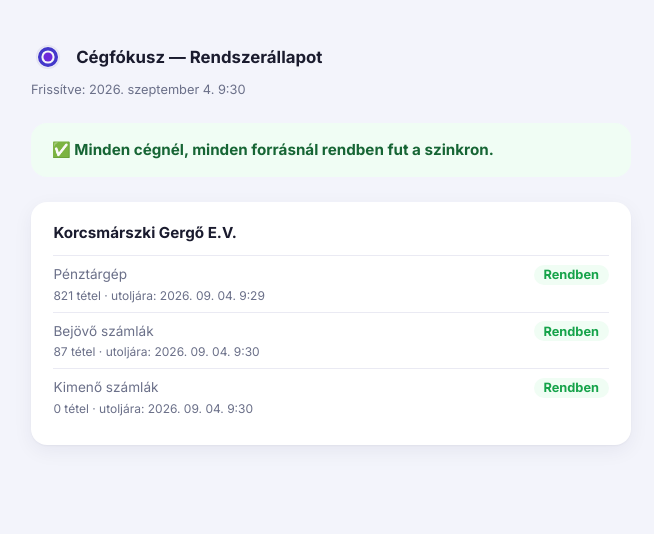
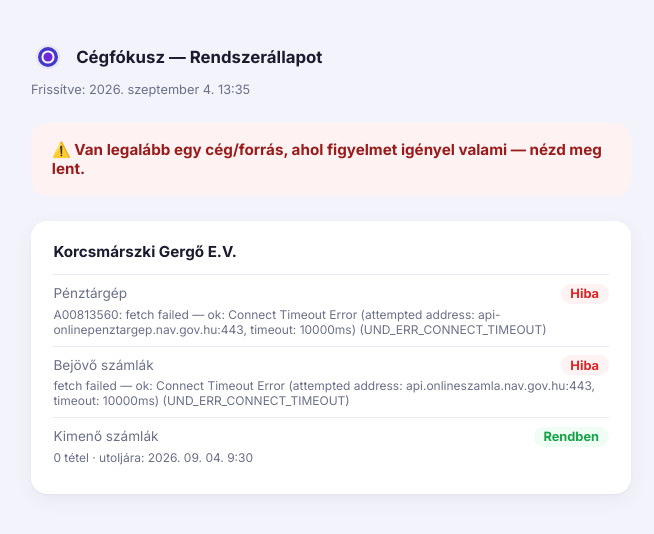
Before and after one commit to Asera0202/nav-afa-monitor, a website: page public/status.html in a window 1280 px wide. Shown: the whole page, without its empty margins (309-963 px from the left). Drawn offline with Linux system fonts and the light colour scheme.

Commit message:
Napi NAV-szinkron + állapot-frissítés: 2026-09-04

```diff
--- a/public/status.html
+++ b/public/status.html
@@ -49,10 +49,10 @@
       <img src="favicon.svg" alt="Cégfókusz">
       <div class="title">Cégfókusz — Rendszerállapot</div>
     </div>
-    <div class="updated">Frissítve: 2026. szeptember 4. 9:30</div>
+    <div class="updated">Frissítve: 2026. szeptember 4. 13:35</div>
 
-    <div class="overall-banner overall-ok">
-      ✅ Minden cégnél, minden forrásnál rendben fut a szinkron.
+    <div class="overall-banner overall-bad">
+      ⚠️ Van legalább egy cég/forrás, ahol figyelmet igényel valami — nézd meg lent.
     </div>
 
 
@@ -61,13 +61,13 @@
 
           <div class="source-row">
             <div class="source-name">Pénztárgép</div>
-            <div class="source-status status-ok">Rendben</div>
-            <div class="source-detail">821 tétel · utoljára: 2026. 09. 04. 9:29</div>
+            <div class="source-status status-error">Hiba</div>
+            <div class="source-detail">A00813560: fetch failed — ok: Connect Timeout Error (attempted address: api-onlinepenztargep.nav.gov.hu:443, timeout: 10000ms) (UND_ERR_CONNECT_TIMEOUT)</div>
           </div>
           <div class="source-row">
             <div class="source-name">Bejövő számlák</div>
-            <div class="source-status status-ok">Rendben</div>
-            <div class="source-detail">87 tétel · utoljára: 2026. 09. 04. 9:30</div>
+            <div class="source-status status-error">Hiba</div>
+            <div class="source-detail">fetch failed — ok: Connect Timeout Error (attempted address: api.onlineszamla.nav.gov.hu:443, timeout: 10000ms) (UND_ERR_CONNECT_TIMEOUT)</div>
           </div>
           <div class="source-row">
             <div class="source-name">Kimenő számlák</div>
```
Also changed, not shown: public/thresholds.html (+1 -1 lines).
